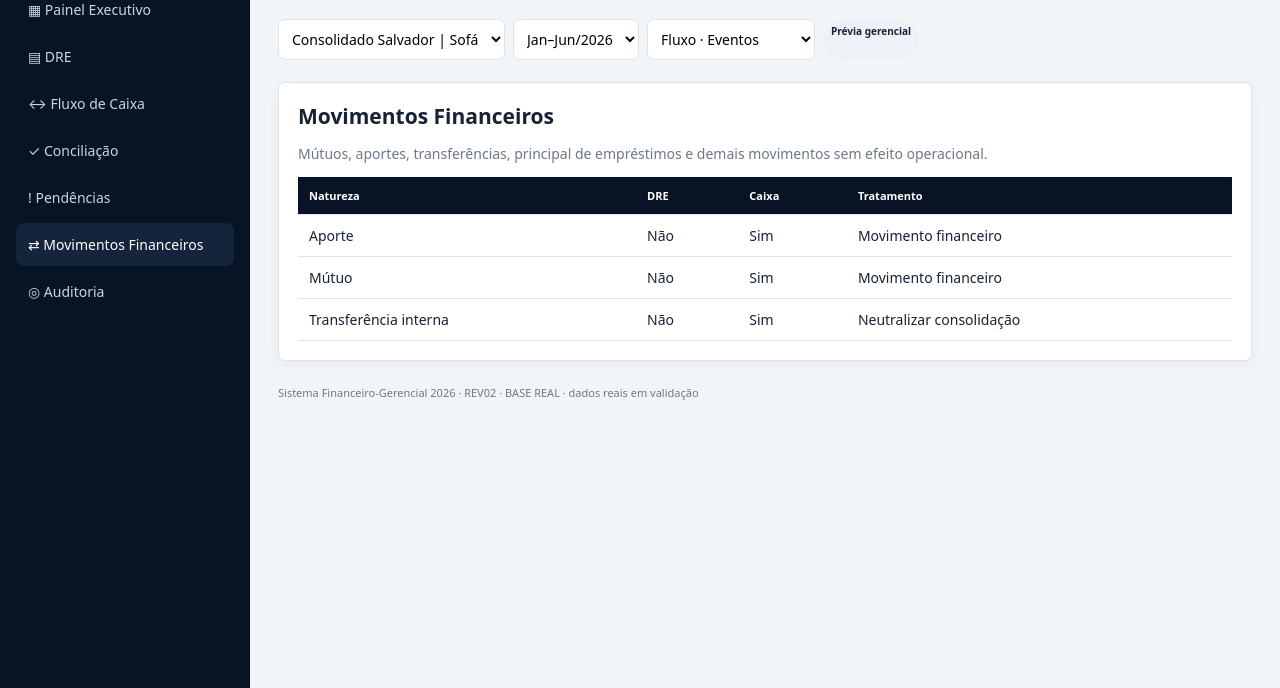
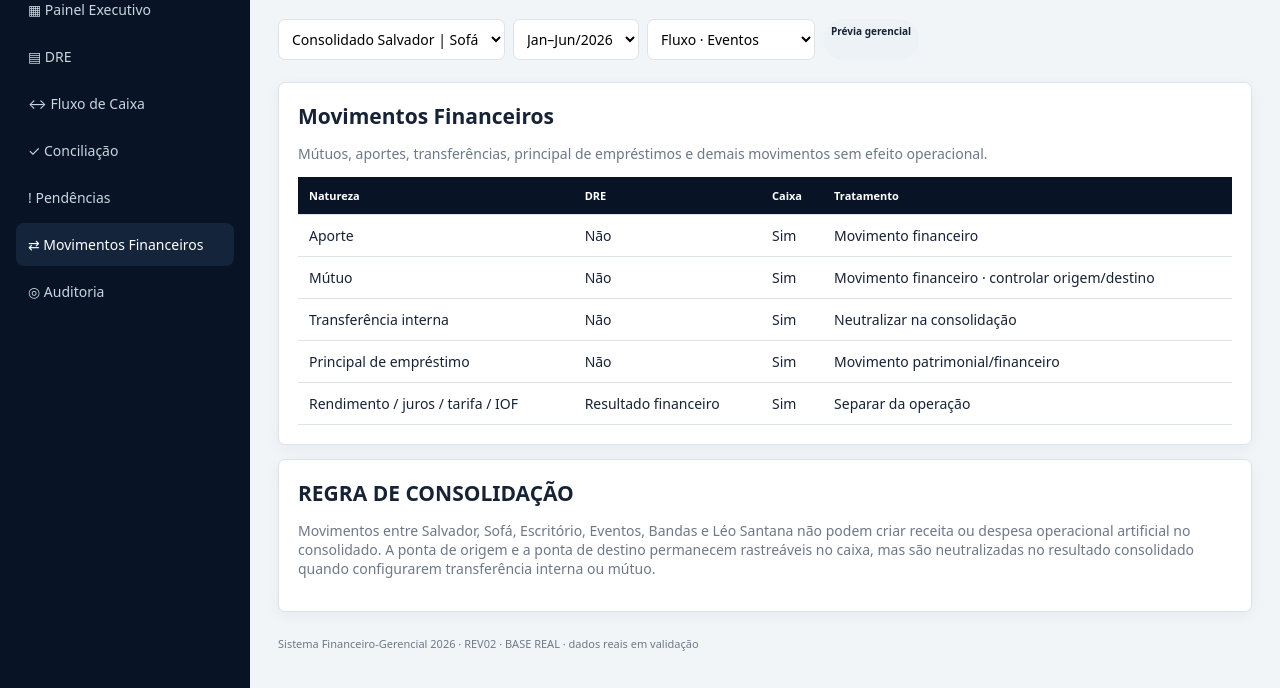
Before and after one commit to eliomar925-jpg/sistema-financeiro-gerencial-2026, a plain HTML site: page index.html in a window 1280 px wide. Both pictures are taken after a click on the button "⇄ Movimentos Financeiros". Shown: the part 112-800 px from the top of the page. Drawn offline with Linux system fonts and the light colour scheme.

Commit message:
REV02: reforca movimentos financeiros e neutralizacao no consolidado

```diff
--- a/index.html
+++ b/index.html
@@ -20,7 +20,7 @@
 
 <section id="pend" class="page"><div class="panel"><h2>Pendências de classificação</h2><p class="muted">Aqui aparecem somente problemas objetivos encontrados nos lançamentos. Recebimentos e Pagamentos não são tratados como pendência por si só.</p><table><thead><tr><th>Pendência</th><th>Tratamento</th><th>Efeito</th></tr></thead><tbody><tr><td>Sem classificação gerencial</td><td>Definir natureza / conta de resultado</td><td>Revisar antes da DRE</td></tr><tr><td>Sem centro de custo / frente</td><td>Vincular Salvador, Sofá, Léo, WET, Bandas ou Eventos</td><td>Impede abertura gerencial correta</td></tr><tr><td>Evento / banda não identificado quando necessário</td><td>Vincular ao evento ou banda</td><td>Impede drill-down</td></tr><tr><td>Possível mútuo, aporte ou transferência</td><td>Classificar como movimento financeiro</td><td><span class="pill">FORA DA DRE</span></td></tr><tr><td>Possível duplicidade</td><td>Conferir documento / valor / data</td><td>Evitar dupla contagem</td></tr><tr><td>Divergência de conciliação</td><td>Conferir banco × quitação</td><td>Revisar caixa</td></tr></tbody></table></div><div class="panel"><h2>Regra</h2><p><b>Recebimentos</b> e <b>Pagamentos</b> são as bases de origem. A pendência nasce apenas quando existe uma inconsistência ou informação faltante que impeça a classificação, DRE ou conciliação.</p></div></section>
 
-<section id="mov" class="page"><div class="panel"><h2>Movimentos Financeiros</h2><p class="muted">Mútuos, aportes, transferências, principal de empréstimos e demais movimentos sem efeito operacional.</p><table><thead><tr><th>Natureza</th><th>DRE</th><th>Caixa</th><th>Tratamento</th></tr></thead><tbody><tr><td>Aporte</td><td>Não</td><td>Sim</td><td>Movimento financeiro</td></tr><tr><td>Mútuo</td><td>Não</td><td>Sim</td><td>Movimento financeiro</td></tr><tr><td>Transferência interna</td><td>Não</td><td>Sim</td><td>Neutralizar consolidação</td></tr></tbody></table></div></section>
+<section id="mov" class="page"><div class="panel"><h2>Movimentos Financeiros</h2><p class="muted">Mútuos, aportes, transferências, principal de empréstimos e demais movimentos sem efeito operacional.</p><table><thead><tr><th>Natureza</th><th>DRE</th><th>Caixa</th><th>Tratamento</th></tr></thead><tbody><tr><td>Aporte</td><td>Não</td><td>Sim</td><td>Movimento financeiro</td></tr><tr><td>Mútuo</td><td>Não</td><td>Sim</td><td>Movimento financeiro · controlar origem/destino</td></tr><tr><td>Transferência interna</td><td>Não</td><td>Sim</td><td>Neutralizar na consolidação</td></tr><tr><td>Principal de empréstimo</td><td>Não</td><td>Sim</td><td>Movimento patrimonial/financeiro</td></tr><tr><td>Rendimento / juros / tarifa / IOF</td><td>Resultado financeiro</td><td>Sim</td><td>Separar da operação</td></tr></tbody></table></div><div class="panel"><h2>REGRA DE CONSOLIDAÇÃO</h2><p class="muted">Movimentos entre Salvador, Sofá, Escritório, Eventos, Bandas e Léo Santana não podem criar receita ou despesa operacional artificial no consolidado. A ponta de origem e a ponta de destino permanecem rastreáveis no caixa, mas são neutralizadas no resultado consolidado quando configurarem transferência interna ou mútuo.</p></div></section>
 
 <section id="audit" class="page"><div class="panel"><h2>Auditoria e rastreabilidade</h2><table><thead><tr><th>Etapa</th><th>Controle</th><th>Status</th></tr></thead><tbody><tr><td>Origem</td><td>Recebimentos / Pagamentos preservados sem alterar o dado-fonte</td><td><span class="pill">ATIVO</span></td></tr><tr><td>Classificação</td><td>Empresa → frente → centro → evento/banda → natureza</td><td><span class="pill">EM VALIDAÇÃO</span></td></tr><tr><td>DRE × Caixa</td><td>Competência separada da data de quitação</td><td><span class="pill">ATIVO</span></td></tr><tr><td>Movimento financeiro</td><td>Mútuo, aporte e transferência fora da DRE operacional</td><td><span class="pill">ATIVO</span></td></tr><tr><td>Conciliação</td><td>Centro + show/evento + descrição + valor + data; valor isolado não confirma</td><td><span class="pill">EM VALIDAÇÃO</span></td></tr><tr><td>Revisão</td><td>Histórico de alteração e responsável</td><td><span class="pill">PRÓXIMA FASE</span></td></tr><tr><td>Documento</td><td>Extrato / comprovante / documento de origem</td><td><span class="pill">PRÓXIMA FASE</span></td></tr></tbody></table></div><div class="panel"><h2>TRILHA MÍNIMA DO LANÇAMENTO</h2><p class="muted">Origem → classificação → DRE/caixa → conciliação → documento. Nenhum ajuste gerencial deve apagar ou substituir o lançamento original.</p></div></section>
 <div class="foot">Sistema Financeiro-Gerencial 2026 · REV02 · BASE REAL · dados reais em validação</div></main></div>
```
